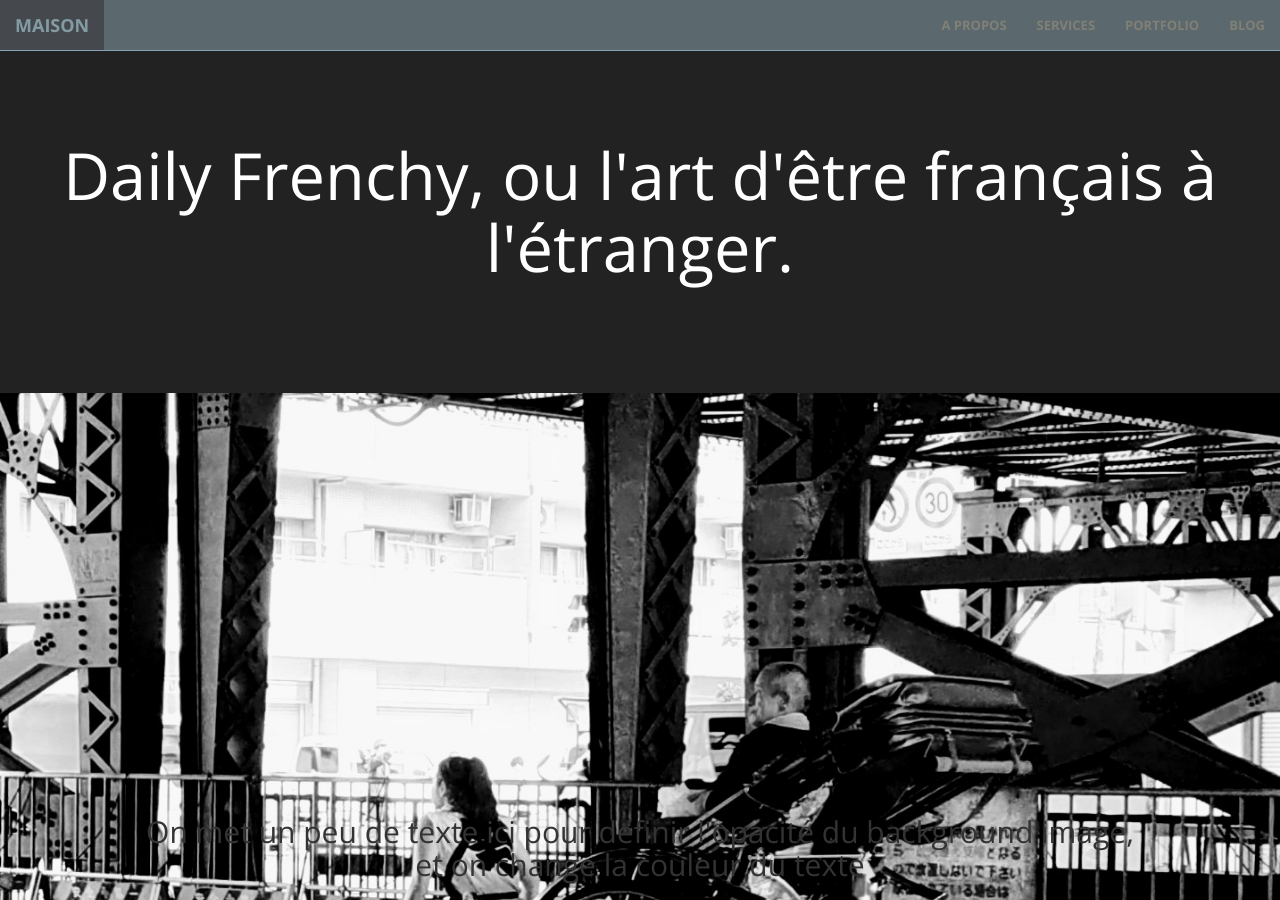
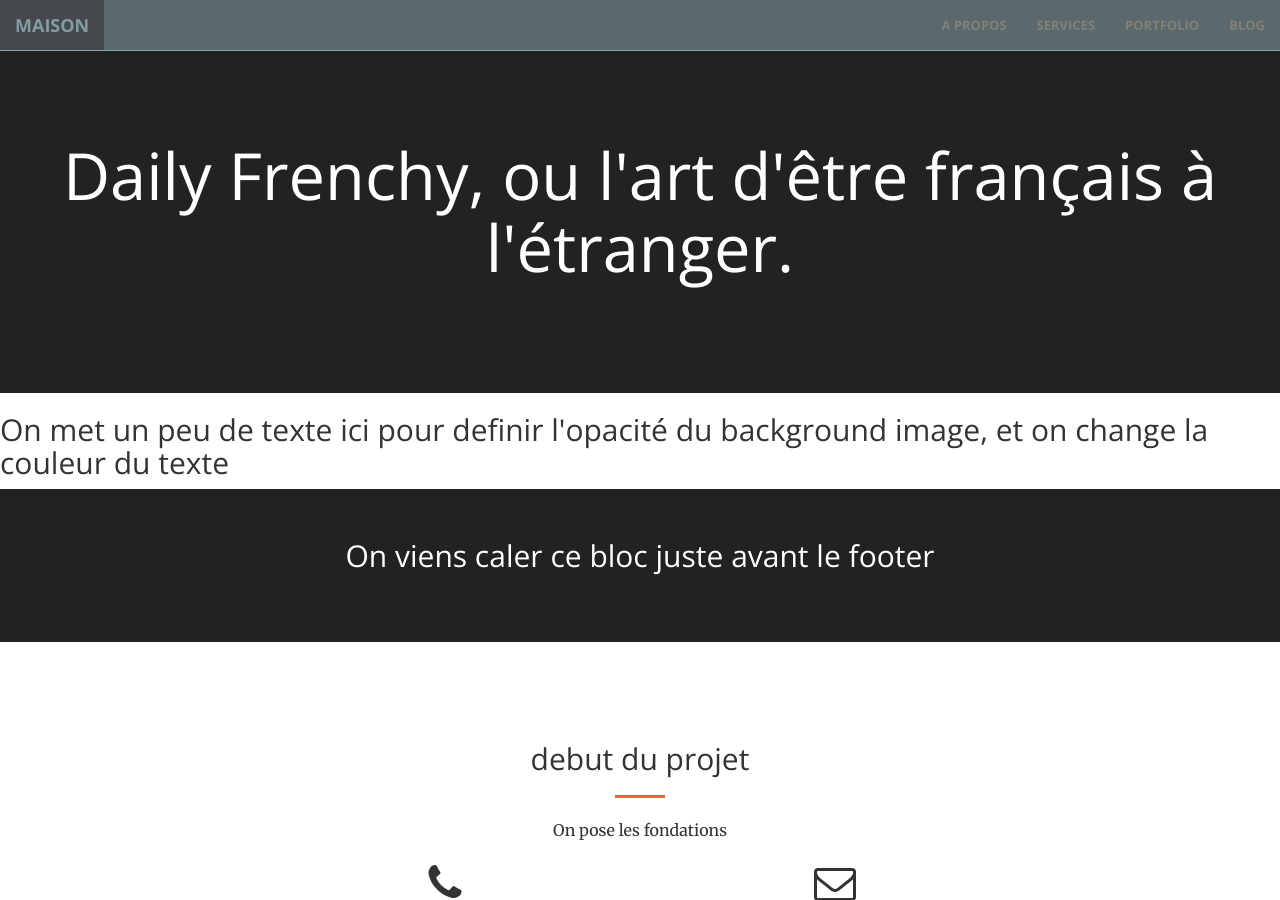
Before and after one commit to daily-frenchy/open, a Jekyll site: the page built from index.html, in a window 1280 px wide and 900 px high. Built offline with Jekyll 4.4.1, drawn with Linux system fonts in a browser that asks for light colours.

Commit message:
Update creative.css

```diff
--- a/css/creative.css
+++ b/css/creative.css
@@ -88,77 +88,6 @@
 
 
 
-/*  ------------------------------------------------------------- DEBUT HEADER  ---------------------------------------------------------------------------------------  */
-header {
-    text-align: center;
-    position: relative;
-    width: 100%;
-    min-height: auto;
-    background-image: url(/open/img/header.jpg);
-    background-position: center;
-    -webkit-background-size: cover;
-    -moz-background-size: cover;
-    background-size: cover;
-    -o-background-size: cover;
-}
-
-header .header-content {
-    position: relative;
-    width: 100%;
-    padding: 100px 15px;
-    text-align: center;
-}
-
-header .header-content .header-content-inner h1 {
-    margin-top: 0;
-    margin-bottom: 0;
-    text-transform: uppercase;
-    font-weight: 700;
-    font-size: 50px;
-}
-
-header .header-content .header-content-inner hr {
-    margin: 30px auto;
-}
-
-/* creer un filtre au header (ajoute de la couleur a l'image */
-header .header-content .header-content-inner p {
-    margin-bottom: 50px;
-    font-size: 16px;
-    font-weight: 300;
-/*     color: #373737; */
-}
-
-
-
-@media(min-width:768px) {
-    header {
-        min-height: 100%;
-    }
-
-    header .header-content {
-        position: absolute;
-        top: 50%;
-        padding: 0 50px;
-        -webkit-transform: translateY(-50%);
-        -ms-transform: translateY(-50%);
-        transform: translateY(-50%);
-    }
-
-    header .header-content .header-content-inner {
-        margin-right: auto;
-        margin-left: auto;
-        max-width: 1000px;
-    }
-
-    header .header-content .header-content-inner p {
-        margin-right: auto;
-        margin-left: auto;
-        max-width: 80%;
-        font-size: 18px;
-    }
-}
-/* ------------------------------------------------------------------------- FIN HEADER ----------------------------------------------------------------------------------------  */
 
 
 
```
